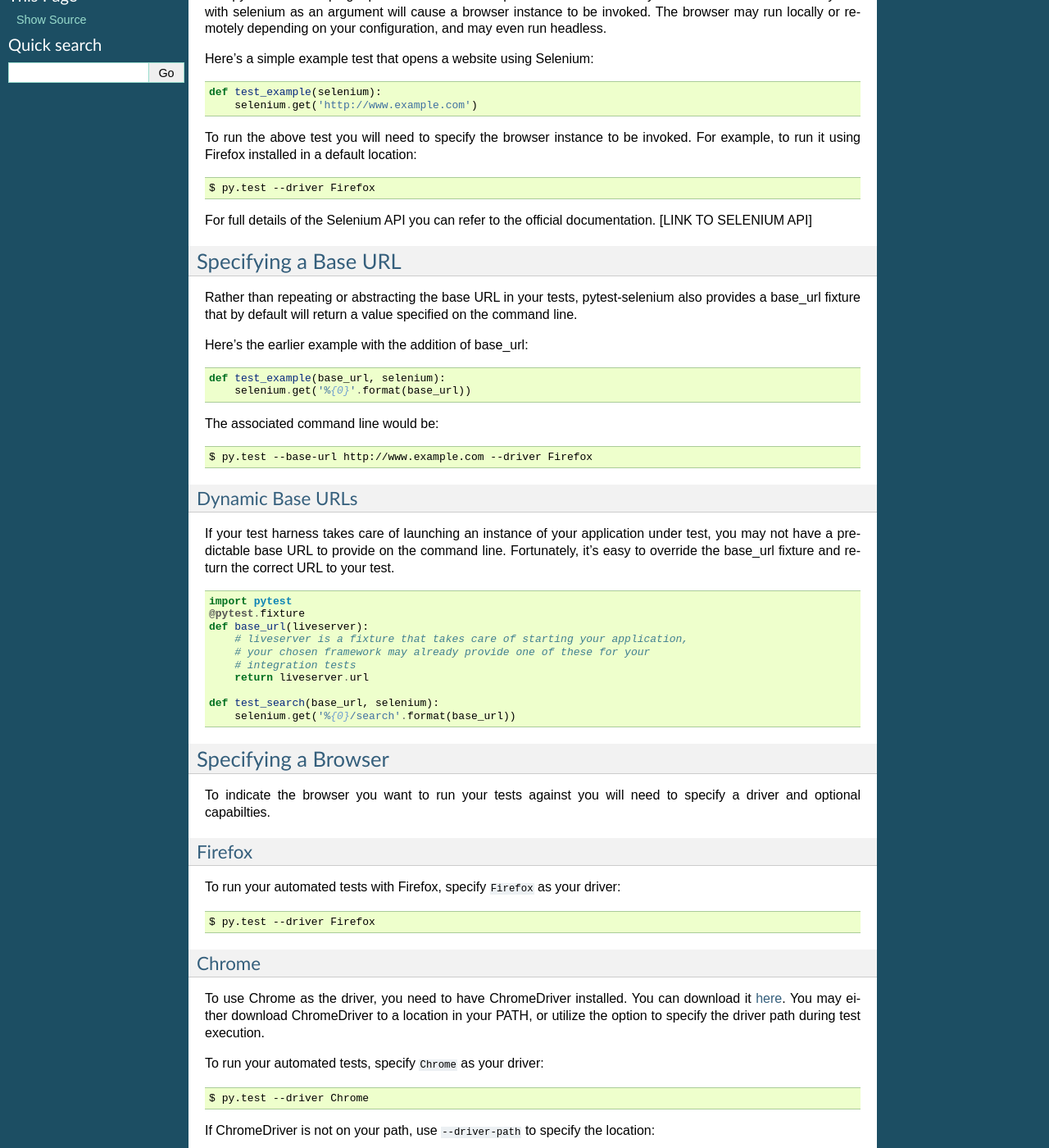
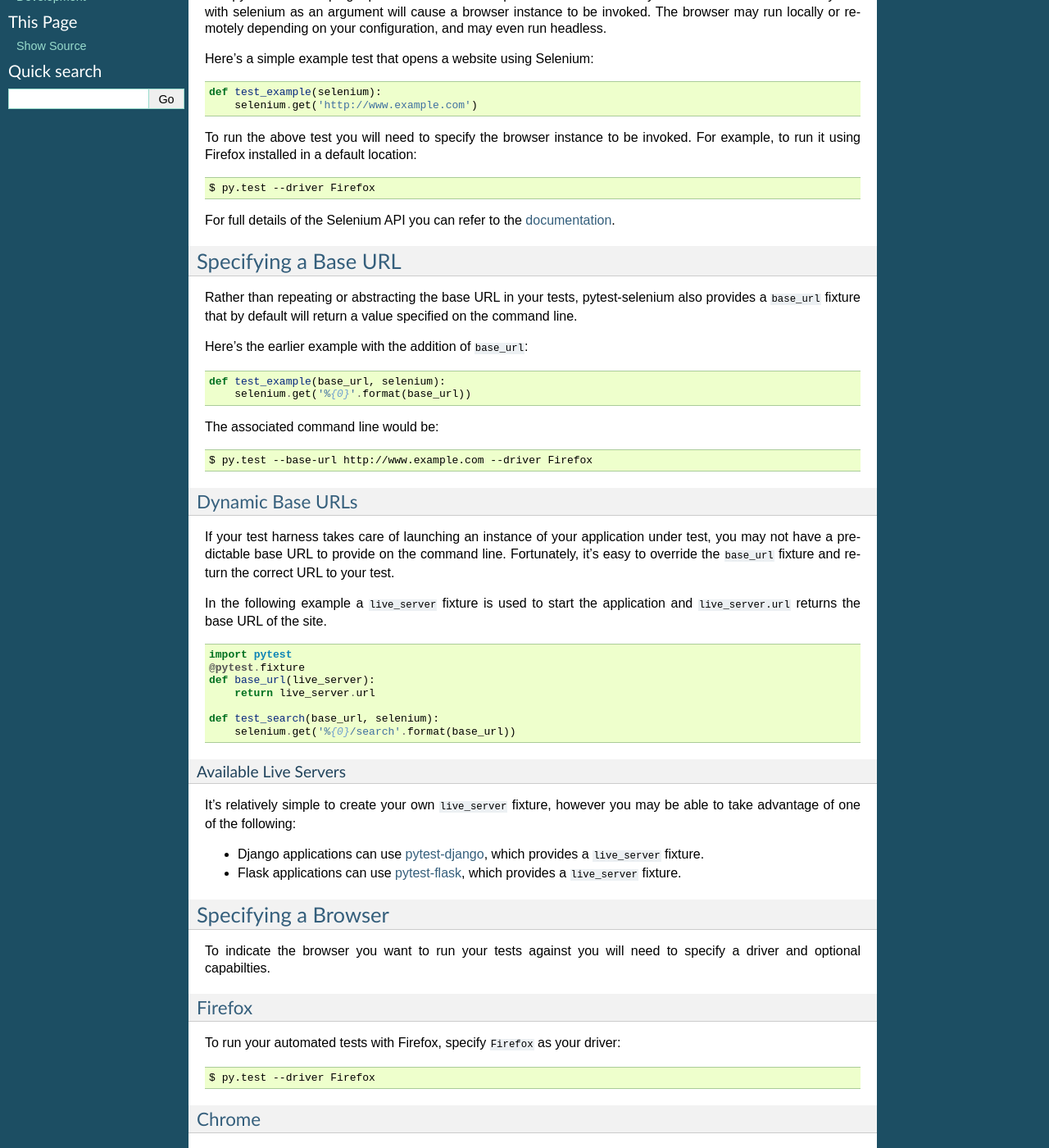
Before and after one commit to pytest-dev/pytest-selenium, a Sphinx documentation site: the page built from docs/user_guide.rst, in a window 1280 px wide and 1400 px high, scrolled down 512 px. Shown: the whole window at 82% size. Built offline with Sphinx 7.4.7, drawn with Linux system fonts in a browser that asks for light colours; some of the changed text lies outside the part shown.

Commit message:
Add details about live servers

```diff
--- a/docs/news.rst
+++ b/docs/news.rst
@@ -1,7 +1,6 @@
 Release Notes
 =============
 
-0.1
----
+**0.1**
 
 * Initial release
--- a/docs/user_guide.rst
+++ b/docs/user_guide.rst
@@ -22,22 +22,21 @@ Here's a simple example test that opens a website using Selenium:
 To run the above test you will need to specify the browser instance to be
 invoked. For example, to run it using Firefox installed in a default location:
 
-
 .. code-block:: bash
 
   $ py.test --driver Firefox
 
-For full details of the Selenium API you can refer to the official
-documentation. [LINK TO SELENIUM API]
+For full details of the Selenium API you can refer to the
+`documentation <http://seleniumhq.github.io/selenium/docs/api/py/api.html>`_.
 
 Specifying a Base URL
 *********************
 
 Rather than repeating or abstracting the base URL in your tests, pytest-selenium
-also provides a base_url fixture that by default will return a value specified
-on the command line.
+also provides a ``base_url`` fixture that by default will return a value
+specified on the command line.
 
-Here's the earlier example with the addition of base_url:
+Here's the earlier example with the addition of ``base_url``:
 
 .. code-block:: python
 
@@ -55,21 +54,35 @@ Dynamic Base URLs
 
 If your test harness takes care of launching an instance of your application
 under test, you may not have a predictable base URL to provide on the command
-line. Fortunately, it's easy to override the base_url fixture and return the
+line. Fortunately, it's easy to override the ``base_url`` fixture and return the
 correct URL to your test.
+
+In the following example a ``live_server`` fixture is used to start the
+application and ``live_server.url`` returns the base URL of the site.
 
 .. code-block:: python
 
   import pytest
   @pytest.fixture
-  def base_url(liveserver):
-      # liveserver is a fixture that takes care of starting your application,
-      # your chosen framework may already provide one of these for your
-      # integration tests
-      return liveserver.url
+  def base_url(live_server):
+      return live_server.url
 
   def test_search(base_url, selenium):
       selenium.get('%{0}/search'.format(base_url))
+
+Available Live Servers
+~~~~~~~~~~~~~~~~~~~~~~
+
+It's relatively simple to create your own ``live_server`` fixture, however you
+may be able to take advantage of one of the following:
+
+* Django applications can use
+  `pytest-django <http://pytest-django.readthedocs.org/en/latest/>`_, which
+  provides a ``live_server`` fixture.
+
+* Flask applications can use
+  `pytest-flask <http://pytest-flask.readthedocs.org/>`_, which provides a
+  ``live_server`` fixture.
 
 Specifying a Browser
 ********************
```
